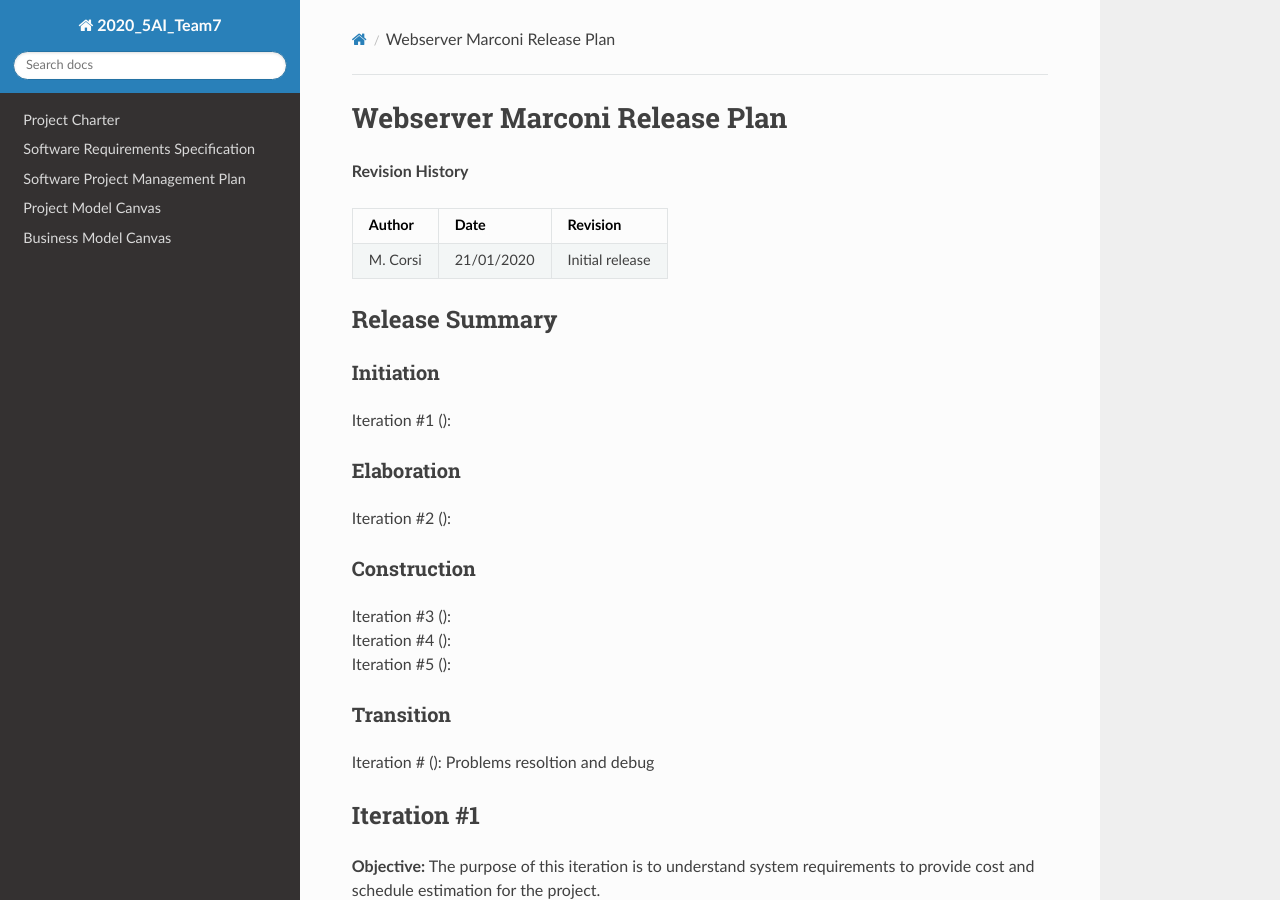
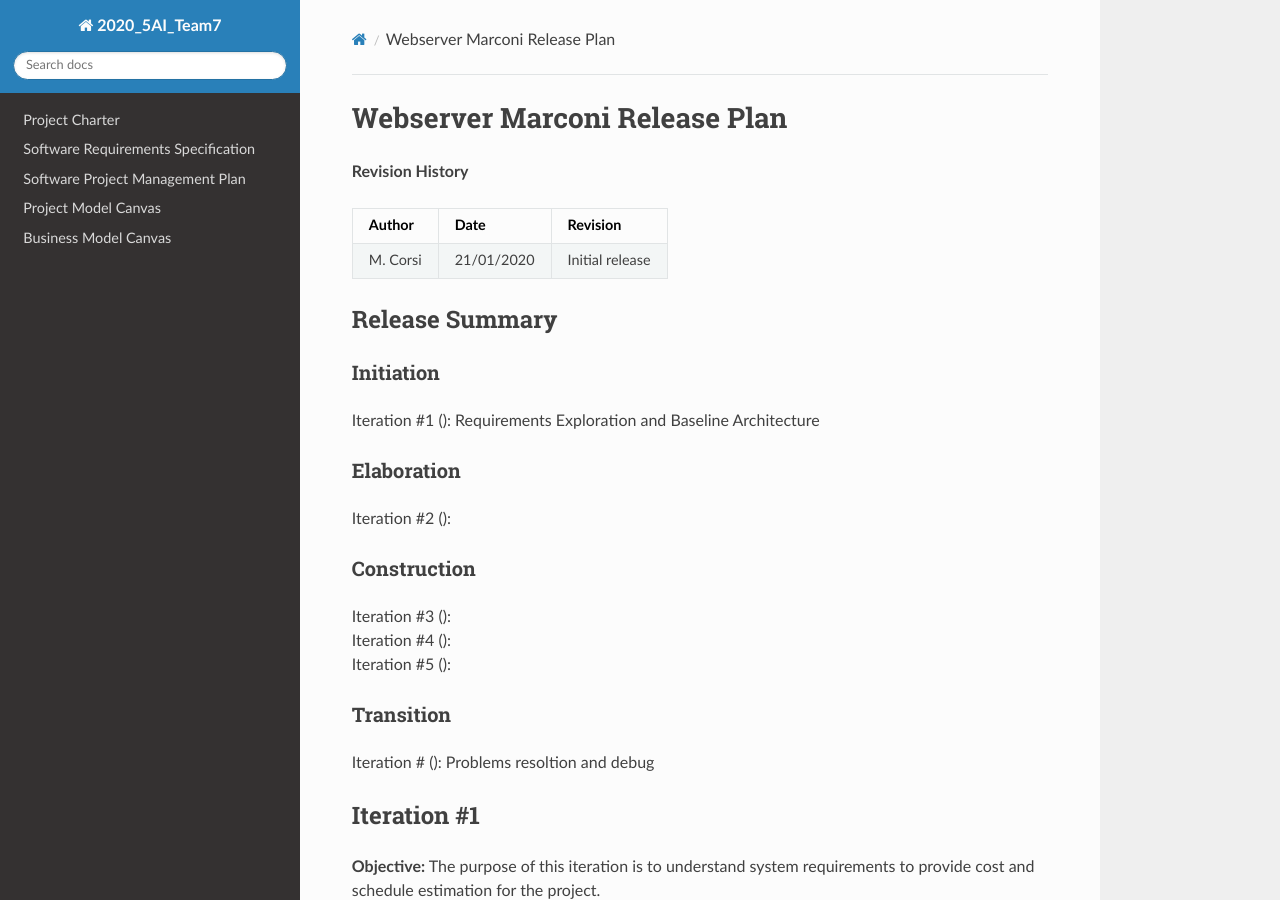
Before and after one commit to Fr0stBob/2020-5Ai-team7-Corsi, an MkDocs documentation site: the page built from docs/Release Plan.md, in a window 1280 px wide and 900 px high. Built offline with MkDocs 1.6.1, drawn with Linux system fonts in a browser that asks for light colours; nearby versions of some CDN libraries.

Commit message:
Update Release Plan.md

```diff
--- a/docs/Release Plan.md
+++ b/docs/Release Plan.md
@@ -8,7 +8,7 @@
 
 ## Release Summary
 ### Initiation
-Iteration #1 ():
+Iteration #1 (): Requirements Exploration and Baseline Architecture
 ### Elaboration
 Iteration #2 ():
 ### Construction
```
